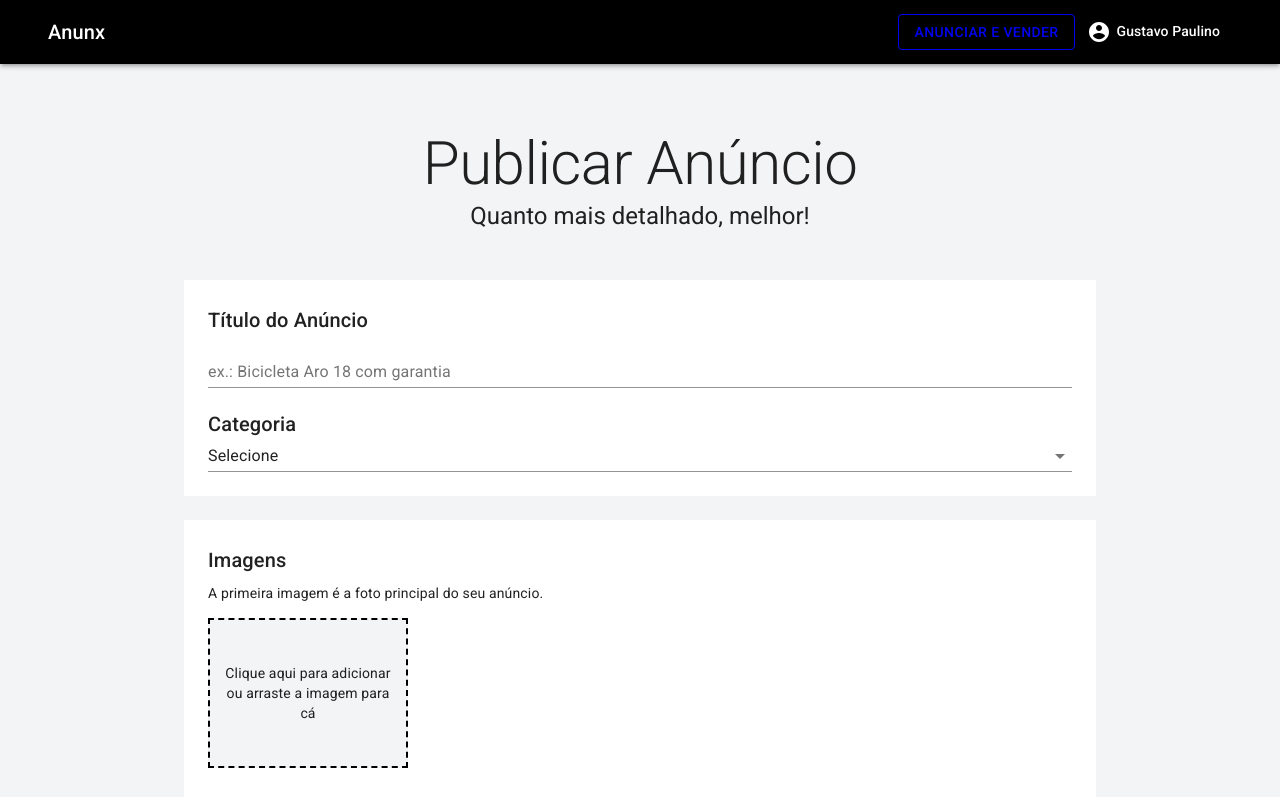
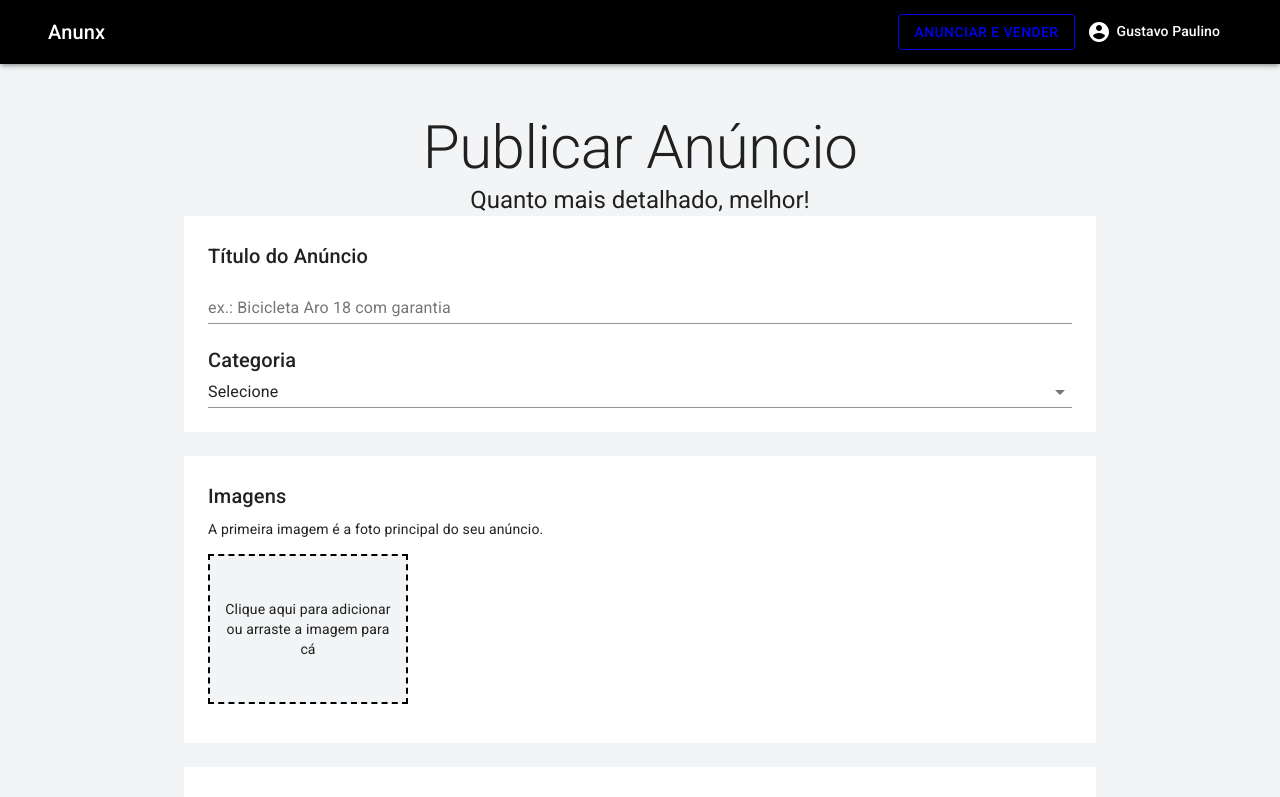
Before and after one commit to gustavopln/Anunx, a Next.js app: page /user/publish in a window 1280 px wide. Shown: the top 797 px of the page. Built offline with nearby package versions, Linux system fonts and the light colour scheme.

Commit message:
abstraindo o container

```diff
--- a/pages/index.js
+++ b/pages/index.js
@@ -17,9 +17,6 @@
 import TemplateDefault from '../src/templates/Default'
 
 const useStyles = makeStyles((theme) => ({
-    searchContainer: {
-        padding: theme.spacing(8, 10, 6)
-    },
     searchPaper: {
         display: 'flex',
         justifyContent: 'center',
@@ -37,7 +34,7 @@
 
     return (
         <TemplateDefault>
-            <Container maxWidth="md" className={classes.searchContainer}>
+            <Container maxWidth="md">
                 <Typography component="h1" variant="h3" align="center" color="textPrimary">
                     O que deseja encontrar?
                 </Typography>
--- a/pages/user/publish.js
+++ b/pages/user/publish.js
@@ -22,9 +22,6 @@
 const useStyles = makeStyles((theme) => ({
     mask: {},
     mainImage: {},
-    container: {
-        padding: theme.spacing(8,0,6)
-    },
     boxContainer: {
         paddingBottom: theme.spacing(3)
     },
@@ -113,7 +110,7 @@
 
     return (
         <TemplateDefault>
-            <Container maxWidth="sm" className={classes.container}>
+            <Container maxWidth="sm">
                 <Typography component="h1" variant="h2" align="center" color="textPrimary">
                     Publicar Anúncio
                 </Typography>
--- a/src/components/Footer.js
+++ b/src/components/Footer.js
@@ -5,7 +5,6 @@
 const useStyles = makeStyles((theme) => ({
     footer: {
         borderTop: `1px solid ${theme.palette.divider}`,
-        marginTop: theme.spacing(8),
         paddingTop: theme.spacing(3),
         paddingBottom: theme.spacing(3),
         [theme.breakpoints.up('sm')]: {
--- a/src/templates/Default.js
+++ b/src/templates/Default.js
@@ -1,13 +1,25 @@
+import { Box } from '@material-ui/core'
+import { makeStyles } from '@material-ui/core/styles'
+
 import Header from '../../src/components/Header'
 import Footer from '../../src/components/Footer'
 
+const useStyles = makeStyles((theme) => ({
+    container: {
+        padding: theme.spacing(6, 0, 6)
+    }
+}))
+
 const Default = ({ children }) => {
+    const classes = useStyles()
 
     return (
         <>
             <Header />
+            <Box className={classes.container}>
             {children}
             <Footer />
+            </Box>
         </>
     )
 }
```
Also changed, not shown: pages/user/dashboard.js (+3 -6 lines).
